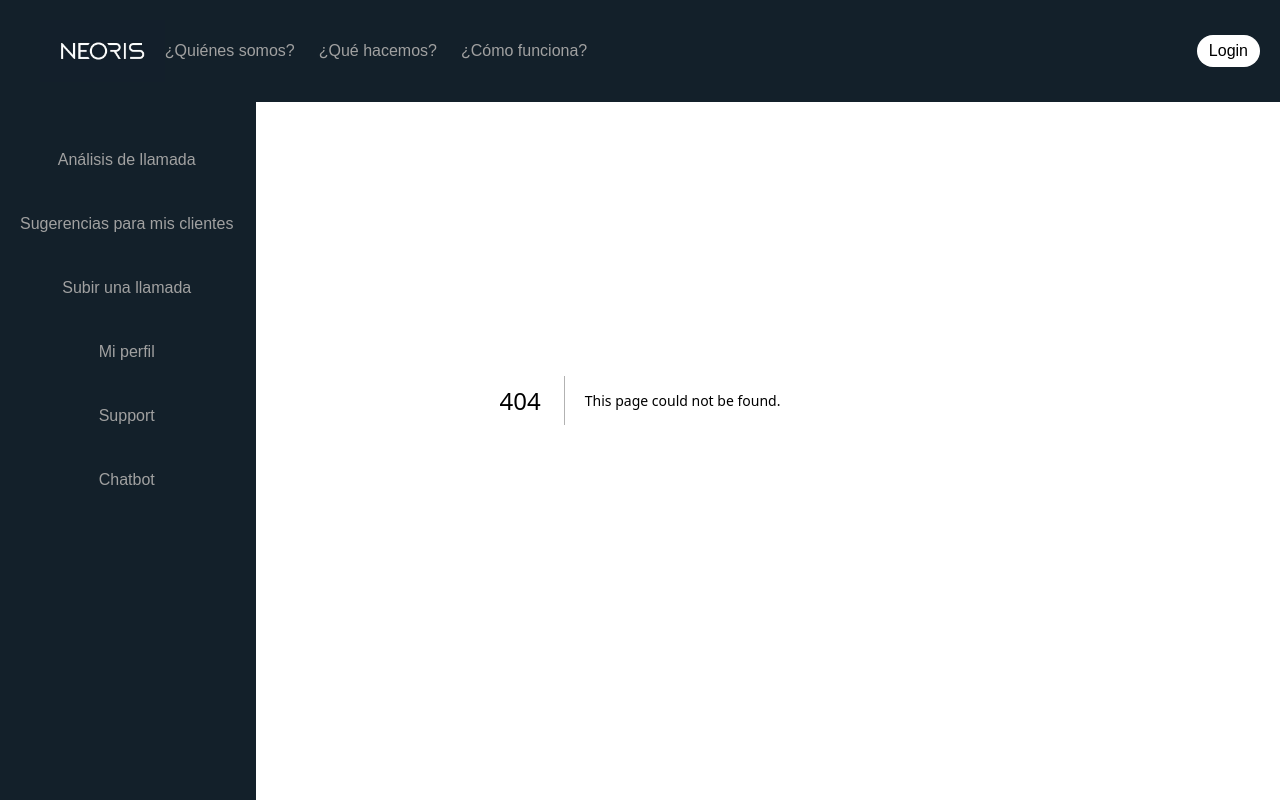
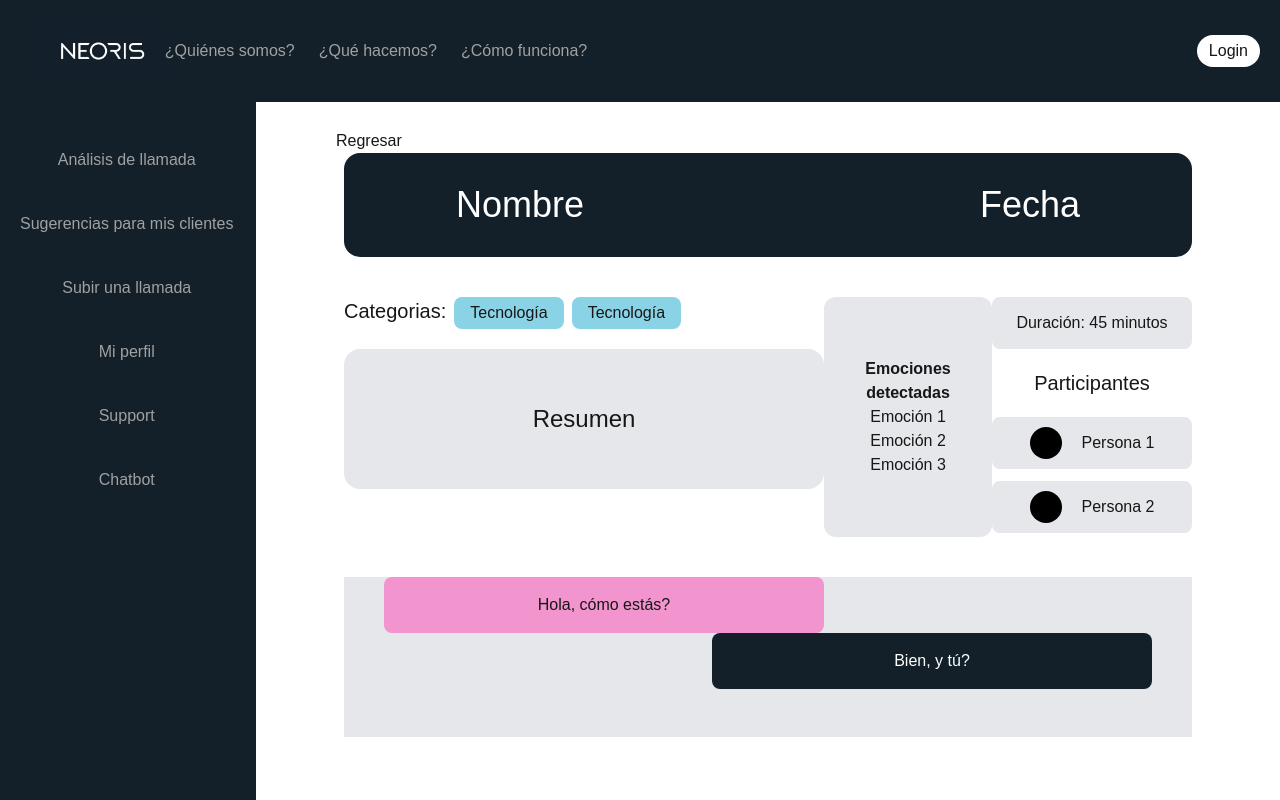
Before and after one commit to Fuerza-Leona/callsight, a Next.js app: page /reporte in a window 1280 px wide. Before the commit this address had no page. Built offline with nearby package versions, Linux system fonts and the light colour scheme.

Commit message:
Reporte desktop view

```diff
--- /dev/null
+++ b/src/app/components/TranscriptBubble.tsx
@@ -0,0 +1,28 @@
+import React from 'react';
+
+interface TranscriptBubbleProps {
+  color?: 'pink' | 'yellow' | 'blue';
+  user?: 'me' | 'you';
+  message: string;
+}
+
+const TranscriptBubble: React.FC<TranscriptBubbleProps> = ({ color, user, message }) => {
+  const bgColor =
+    color === 'pink' ? 'bg-[#F294CD]' :
+    color === 'yellow' ? 'bg-[#F6CF3C]' :
+    color === 'blue' ? 'bg-[#13202A] text-white' : '';
+
+  const margin =
+    user === 'me' ? 'ml-10 mr-0' :
+    user === 'you' ? 'mr-10 ml-auto' : '';
+
+  return (
+    <div className='w-full'>
+        <div className={`w-110 p-4 rounded-lg ${bgColor} ${margin}`}>
+            {message}
+        </div>
+    </div>
+  );
+};
+
+export default TranscriptBubble;
--- a/src/app/globals.css
+++ b/src/app/globals.css
@@ -15,12 +15,12 @@
   --neoris-blue: #13202A;
 }
 
-@media (prefers-color-scheme: dark) {
+/* @media (prefers-color-scheme: dark) {
   :root {
     --background: #0a0a0a;
     --foreground: #ededed;
   }
-}
+} */
 
 body {
   color: var(--foreground);
--- /dev/null
+++ b/src/app/reporte/page.tsx
@@ -0,0 +1,65 @@
+import TranscriptBubble from "../components/TranscriptBubble";
+
+export default function Home() {
+
+  return (
+    <div className="relative w-full min-h-screen flex flex-col items-center text-center justify-center lg:pl-[256px] pt-[65px]">
+      <div className="w-full text-start">
+        <p className="mx-20">Regresar</p>
+        <div className="flex text-white text-4xl justify-between bg-[#13202A] rounded-2xl mx-22">
+          <p className="mx-20 p-8">Nombre</p>
+          <p className="mx-20 p-8">Fecha</p>
+        </div>
+      </div>
+      <div className="flex w-[calc(100%-11rem)] justify-between mt-10">
+        <div className="flex flex-col gap-5">
+          <div className="flex gap-2">
+            <h3 className="text-xl">Categorias:</h3>
+            <p className="rounded-lg bg-[#8AD2E6] px-4 py-1">Tecnología</p>
+            <p className="rounded-lg bg-[#8AD2E6] px-4 py-1">Tecnología</p>
+          </div>
+          <div className="flex flex-col bg-gray-200 w-120 h-35 rounded-2xl justify-center items-center">
+            <p className="text-2xl">Resumen</p>
+          </div>
+        </div>
+
+
+        <div className="flex flex-col bg-gray-200 w-60 h-60 rounded-xl justify-center items-center">
+          <h3 className="font-black">Emociones detectadas</h3>
+          <p>Emoción 1</p>
+          <p>Emoción 2</p>
+          <p>Emoción 3</p>
+        </div>
+
+        <div className="flex flex-col gap-5">
+          <div className="flex bg-gray-200 w-50 h-13 rounded-lg justify-center items-center">
+            <p>Duración: 45 minutos</p>
+          </div>
+
+          <h3 className="text-xl">Participantes</h3>
+
+          <div className="flex flex-col gap-3">
+            <div className="flex bg-gray-200 w-50 h-13 rounded-lg justify-center items-center gap-5">
+              <div className="w-8 h-8 bg-black rounded-3xl"></div>
+              <p>Persona 1</p>
+            </div>
+            <div className="flex bg-gray-200 w-50 h-13 rounded-lg justify-center items-center gap-5">
+              <div className="w-8 h-8 bg-black rounded-3xl"></div>
+              <p>Persona 2</p>
+            </div>
+          </div>
+
+        </div>
+
+      </div>
+      <div className="flex w-[calc(100%-11rem)] justify-start gap-31 mt-10 bg-gray-200 h-40">
+        <div className="flex flex-col w-full" id="testing">
+          <TranscriptBubble color="pink" user="me" message="Hola, cómo estás?"/>
+          <TranscriptBubble color="blue" user="you" message="Bien, y tú?"/>
+        </div>
+
+
+      </div>
+    </div>
+  );
+}
```
Also changed, not shown: 1 other file (tests, documents, lock files or other folders).
